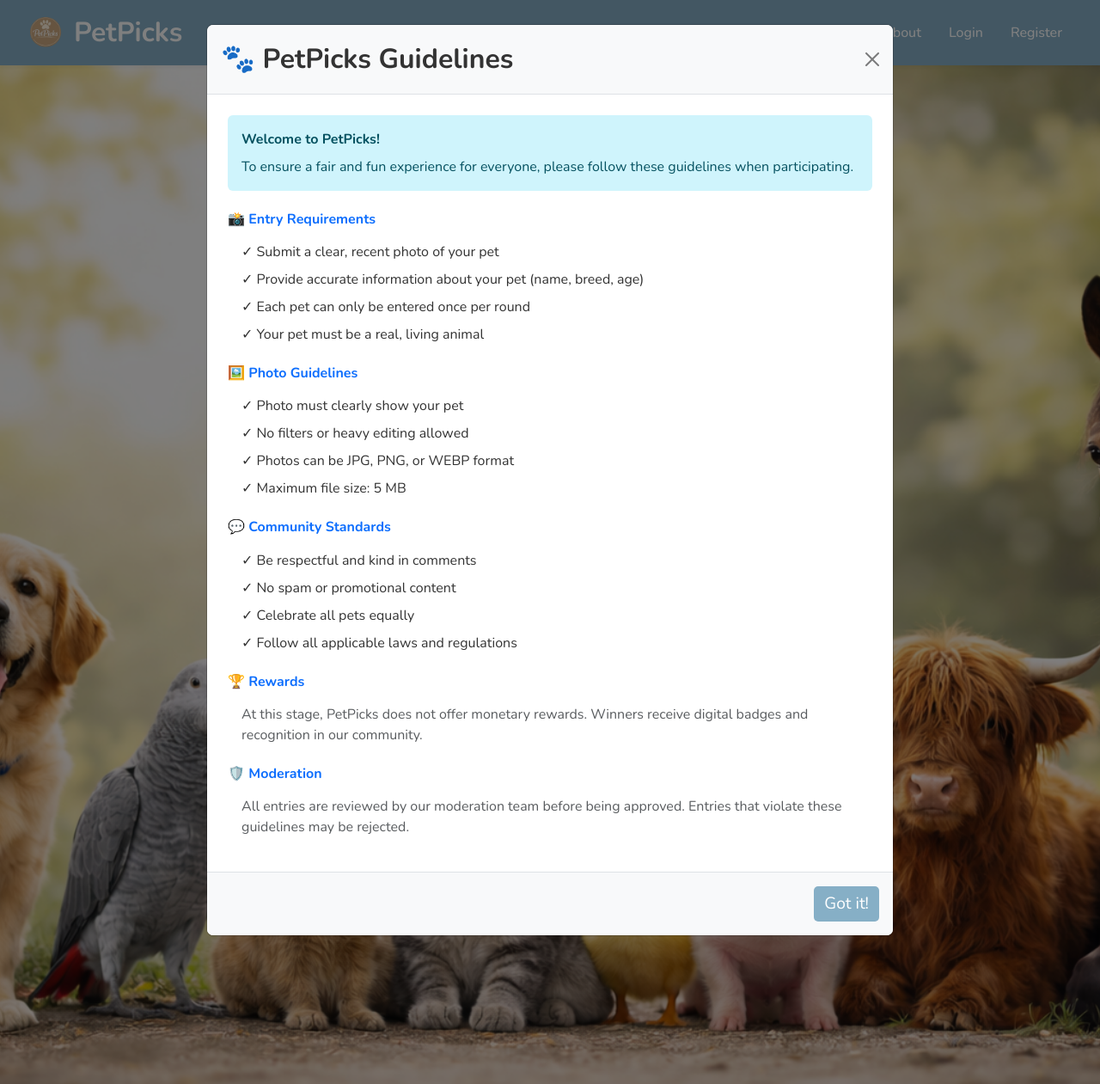
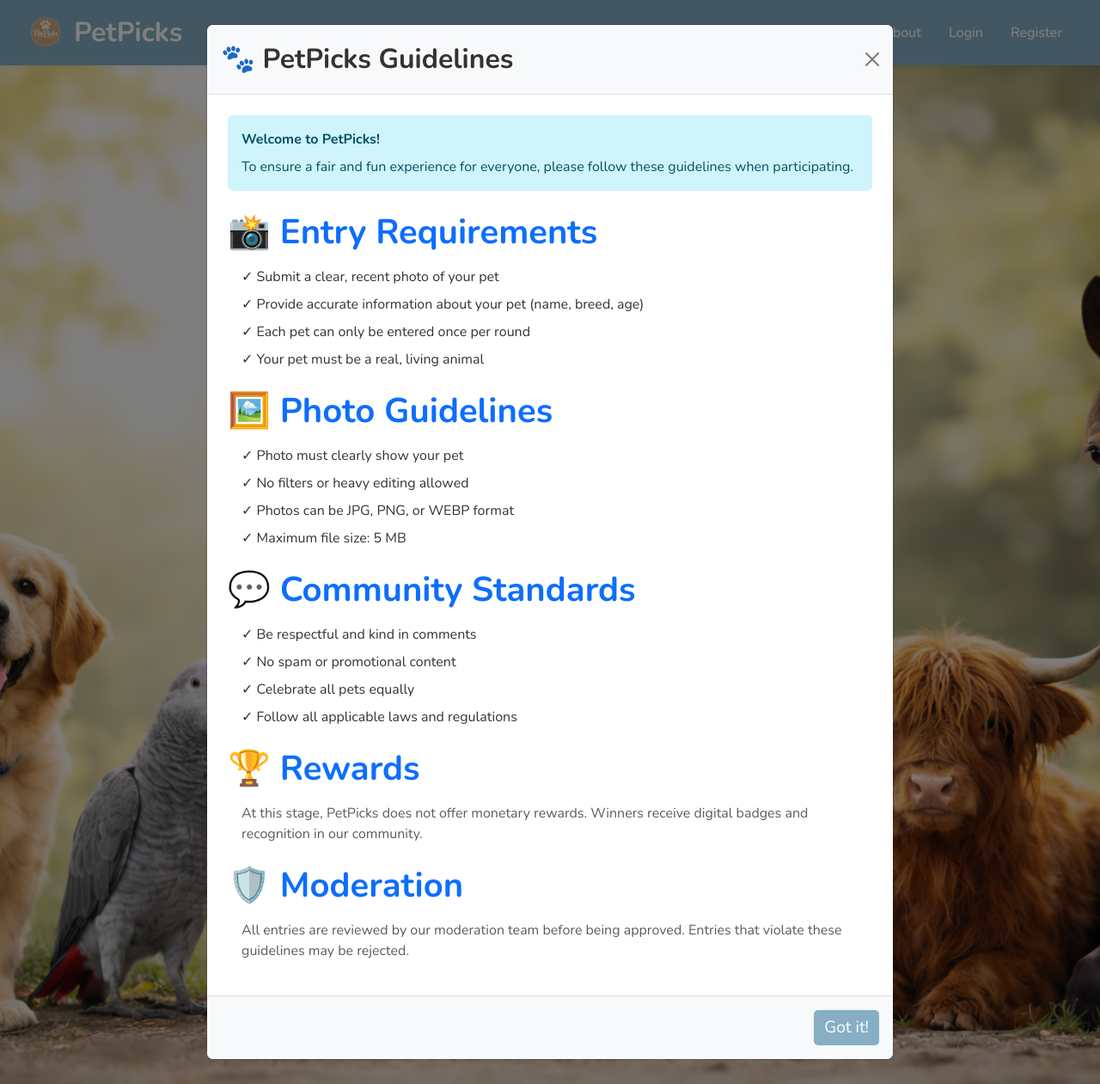
Before and after one commit to leilacsak/petpicks, a Django app: page / in a window 1280 px wide, after a click on "Guidelines". Shown: the whole page at 86% size. Run offline with Django 5.2, Linux system fonts and the light colour scheme; data that the repository does not hold is empty; some libraries are stand-ins or nearby versions.

Commit message:
Update heading elements in guidelines modal and card title for improved semantics and styling

```diff
--- a/core/templates/core/home.html
+++ b/core/templates/core/home.html
@@ -36,7 +36,7 @@
                 <div class="p-5 text-center text-muted">No photo available</div>
                 {% endif %}
                 <div class="card-body text-center">
-                    <h5 class="card-title">{{ entry.pet.name }}</h5>
+                    <h2 class="card-title display-5">{{ entry.pet.name }}</h2>
                     <p class="small text-muted">{{ entry.round.title }}</p>
                 </div>
                 <div class="card-body pt-0 d-flex flex-column">
--- a/templates/base.html
+++ b/templates/base.html
@@ -122,8 +122,8 @@
     </footer>
 
     <!-- Guidelines Modal -->
-    <div class="modal fade" id="guidelinesModal" tabindex="-1" aria-labelledby="guidelinesModalLabel"
-        aria-hidden="true" role="dialog" aria-labelledby="guidelinesModalLabel">
+    <div class="modal fade" id="guidelinesModal" tabindex="-1" aria-hidden="true" role="dialog"
+        aria-labelledby="guidelinesModalLabel">
         <div class="modal-dialog modal-lg">
             <div class="modal-content">
                 <div class="modal-header bg-light">
@@ -138,7 +138,7 @@
                     </div>
 
                     <div class="mb-4">
-                        <h6 class="text-primary fw-bold mb-3">📸 Entry Requirements</h6>
+                        <h2 class="text-primary fw-bold mb-3 display-6">📸 Entry Requirements</h2>
                         <ul class="list-unstyled ms-3">
                             <li class="mb-2">✓ Submit a clear, recent photo of your pet</li>
                             <li class="mb-2">✓ Provide accurate information about your pet (name, breed, age)</li>
@@ -148,7 +148,7 @@
                     </div>
 
                     <div class="mb-4">
-                        <h6 class="text-primary fw-bold mb-3">🖼️ Photo Guidelines</h6>
+                        <h2 class="text-primary fw-bold mb-3 display-6">🖼️ Photo Guidelines</h2>
                         <ul class="list-unstyled ms-3">
                             <li class="mb-2">✓ Photo must clearly show your pet</li>
                             <li class="mb-2">✓ No filters or heavy editing allowed</li>
@@ -158,7 +158,7 @@
                     </div>
 
                     <div class="mb-4">
-                        <h6 class="text-primary fw-bold mb-3">💬 Community Standards</h6>
+                        <h2 class="text-primary fw-bold mb-3 display-6">💬 Community Standards</h2>
                         <ul class="list-unstyled ms-3">
                             <li class="mb-2">✓ Be respectful and kind in comments</li>
                             <li class="mb-2">✓ No spam or promotional content</li>
@@ -168,13 +168,13 @@
                     </div>
 
                     <div class="mb-4">
-                        <h6 class="text-primary fw-bold mb-3">🏆 Rewards</h6>
+                        <h2 class="text-primary fw-bold mb-3 display-6">🏆 Rewards</h2>
                         <p class="text-muted ms-3">At this stage, PetPicks does not offer monetary rewards. Winners
                             receive digital badges and recognition in our community.</p>
                     </div>
 
                     <div class="mb-3">
-                        <h6 class="text-primary fw-bold mb-3">🛡️ Moderation</h6>
+                        <h2 class="text-primary fw-bold mb-3 display-6">🛡️ Moderation</h2>
                         <p class="text-muted ms-3">All entries are reviewed by our moderation team before being
                             approved. Entries that violate these guidelines may be rejected.</p>
                     </div>
```
